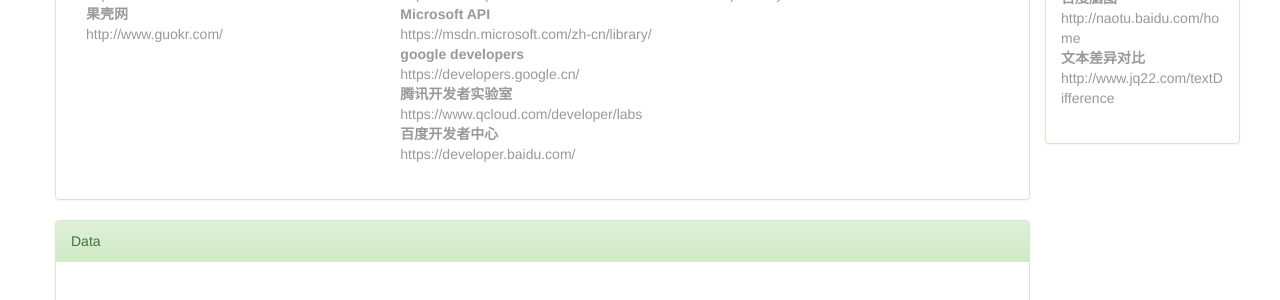
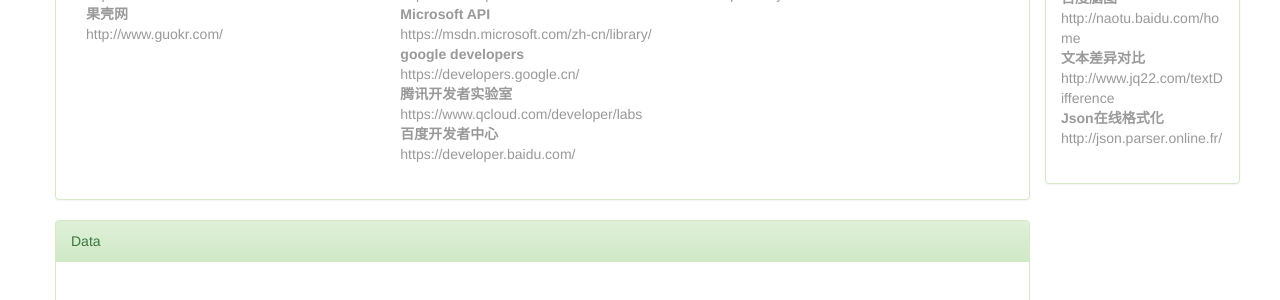
Before and after one commit to airven2015/Navigation, a Jekyll site: the page navigate.html, which Jekyll copies as it is, in a window 1280 px wide. Shown: the part 294-594 px from the top of the page. Built offline with Jekyll 4.4.1, drawn with Linux system fonts in a browser that asks for light colours.

Commit message:
添加url

```diff
--- a/navigate.html
+++ b/navigate.html
@@ -218,6 +218,8 @@
                                 <dd>http://naotu.baidu.com/home</dd>
                                 <dt>文本差异对比</dt>
                                 <dd>http://www.jq22.com/textDifference</dd>
+                                <dt>Json在线格式化</dt>
+                                <dd>http://json.parser.online.fr/</dd>
                             </dl>
                         </div>
                     </div>
```
